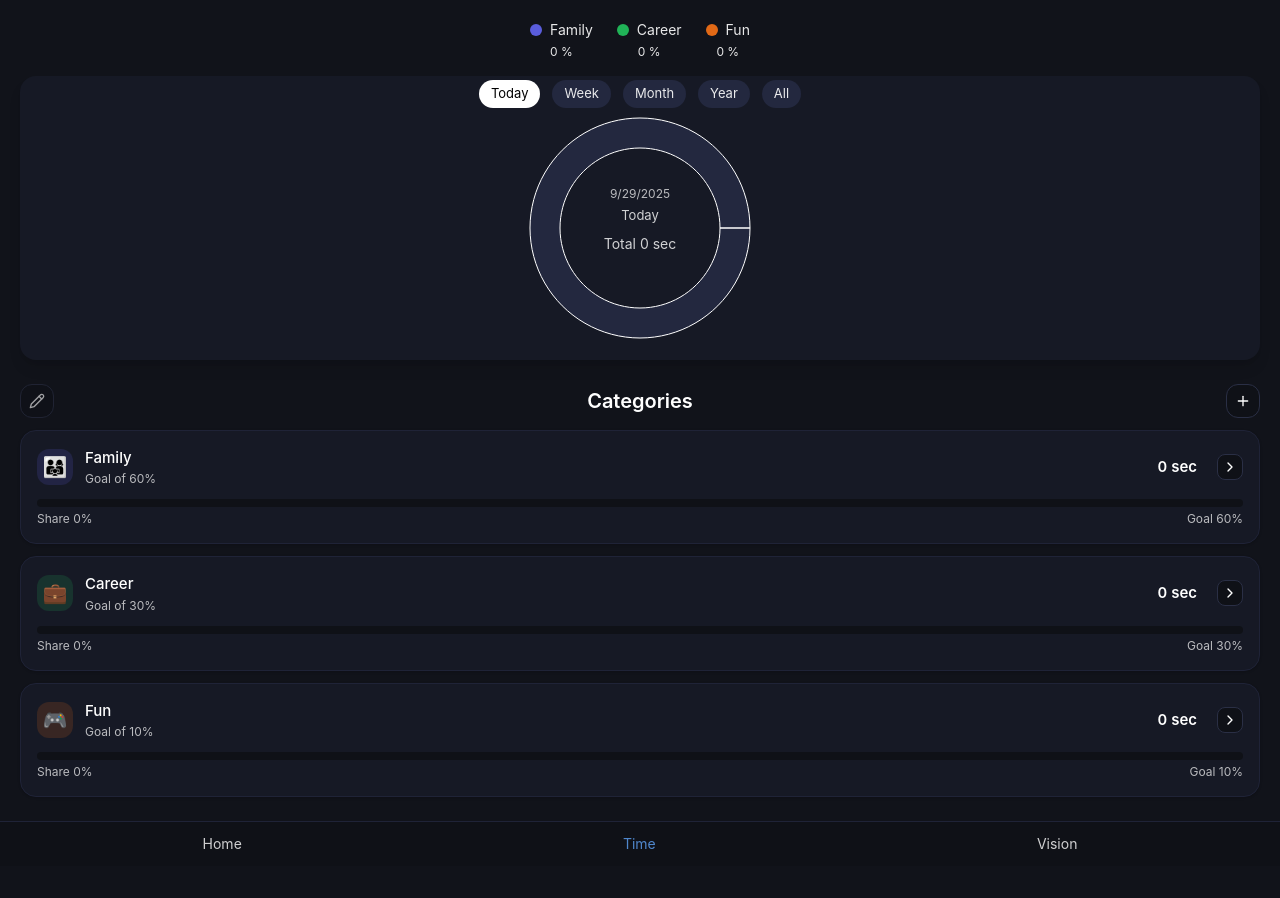
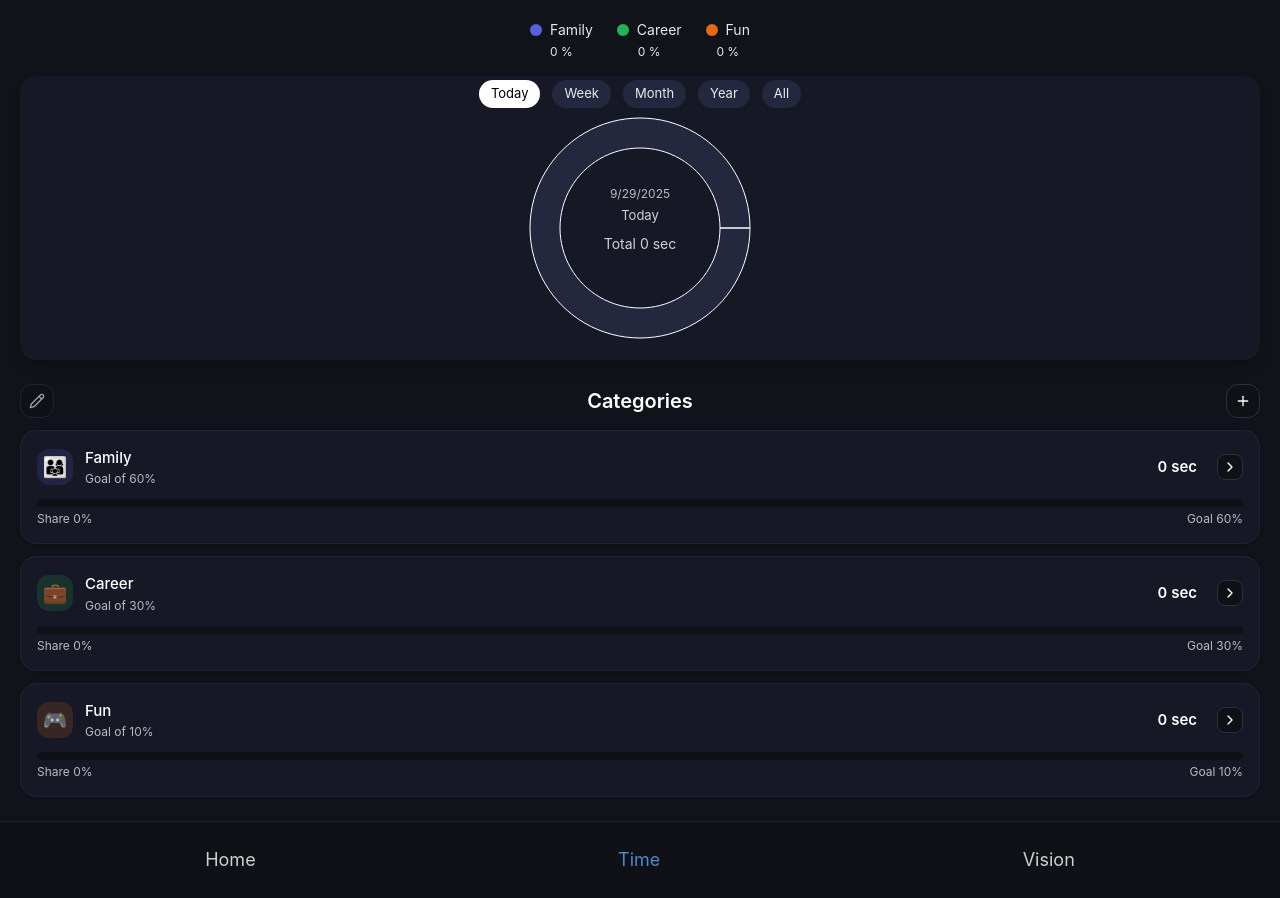
Before and after one commit to Brock-Denton/tracer, a Next.js app: page / in a window 1280 px wide. Before the commit the page ends 866 px from the top, so only its background shows below. Built offline with nearby package versions, Linux system fonts and the light colour scheme.

Commit message:
Make bottom navigation larger: increase padding and text size

```diff
--- a/app/page.tsx
+++ b/app/page.tsx
@@ -1717,8 +1717,8 @@ export default function TimeTrackerMVP() {
       />}
 
       {/* Bottom Nav */}
-      <div className="border-t border-[#1f2337] bg-[#0f1117] p-3 mt-6">
-        <div className="flex justify-around text-sm opacity-80">
+      <div className="border-t border-[#1f2337] bg-[#0f1117] p-6 mt-6">
+        <div className="flex justify-around text-lg opacity-80">
           <button onClick={()=>setPage("Home")} className={page==="Home"?"text-blue-400":""}>Home</button>
           <button onClick={()=>setPage("Time")} className={page==="Time"?"text-blue-400":""}>Time</button>
           <button onClick={()=>setPage("Vision")} className={page==="Vision"?"text-blue-400":""}>Vision</button>
```
